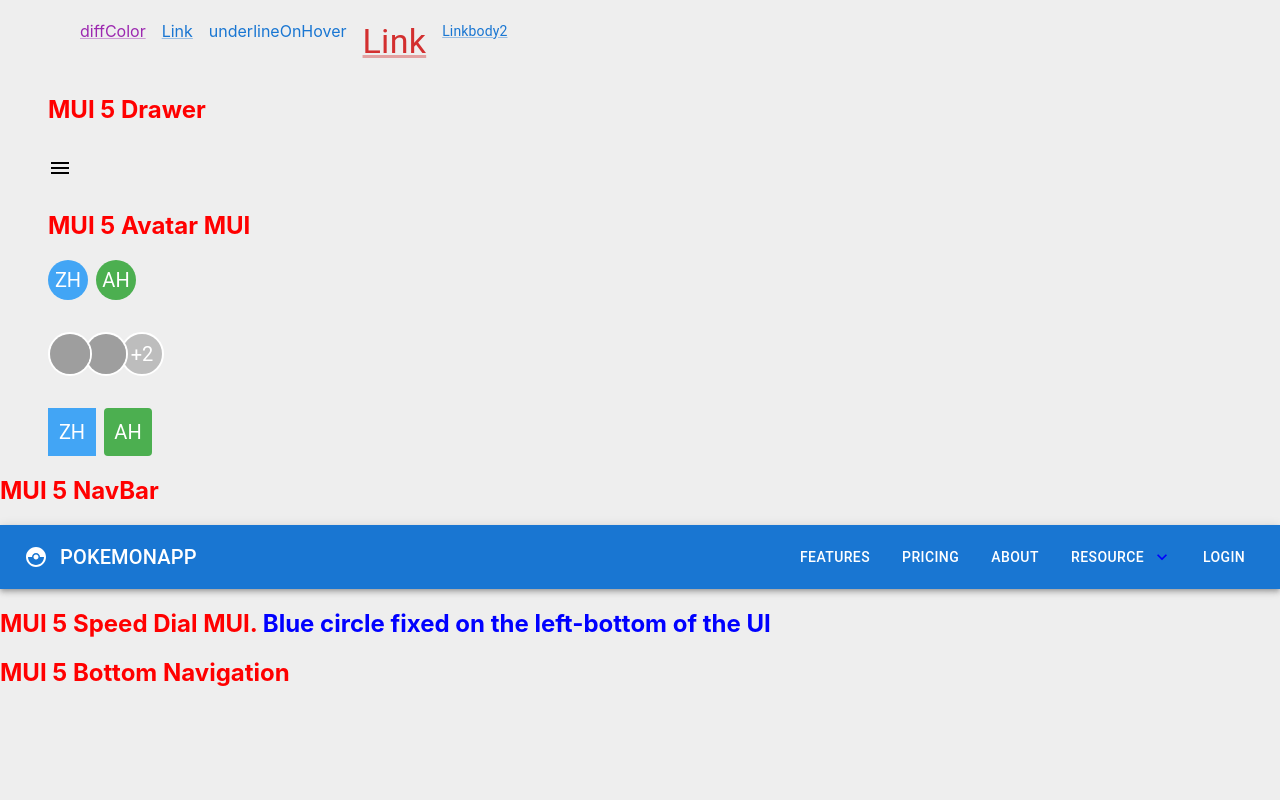
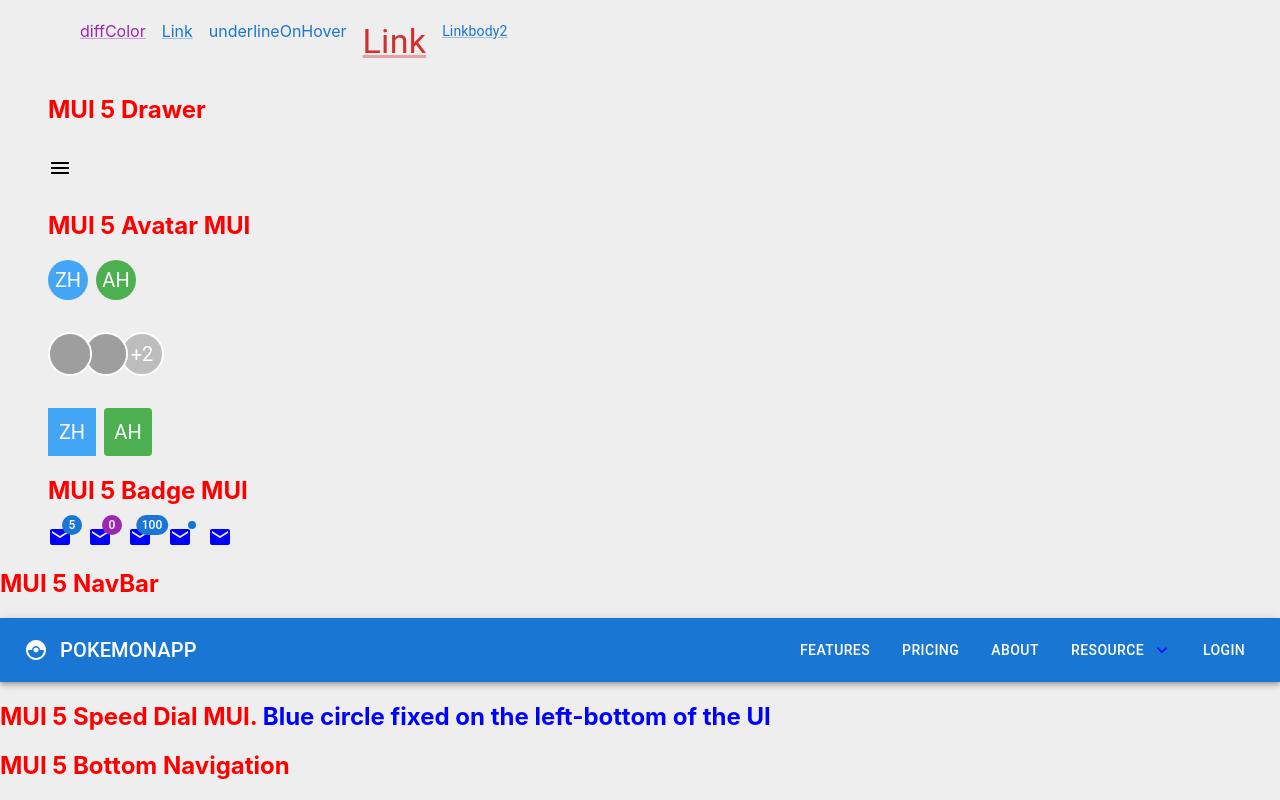
Before and after one commit to Dina2703/mui5-app, a React (Create React App) app: page / in a window 1280 px wide. Shown: the part 6091-6891 px from the top of the page. Before the commit the page ends 6798 px from the top, so only its background shows below. Built offline with nearby package versions, Linux system fonts and the light colour scheme; grey boxes are pictures that could not be loaded.

Commit message:
Badge MUI

```diff
--- a/src/App.js
+++ b/src/App.js
@@ -3,6 +3,7 @@
 import MuiAccordion from "./components/MuiAccordion";
 import MuiAutoComplete from "./components/MuiAutoComplete";
 import MuiAvatar from "./components/MuiAvatar";
+import MuiBadge from "./components/MuiBadge";
 import MuiBottomNavigation from "./components/MuiBottomNavigation";
 import MuiBreadcrumps from "./components/MuiBreadcrumps";
 import MuiButton from "./components/MuiButton";
@@ -66,6 +67,8 @@
         <DrawerMUI />
         <h2>MUI 5 Avatar MUI </h2>
         <MuiAvatar />
+        <h2>MUI 5 Badge MUI </h2>
+        <MuiBadge />
       </div>
       <h2>MUI 5 NavBar </h2>
       <MuiNavbar />
--- /dev/null
+++ b/src/components/MuiBadge.js
@@ -0,0 +1,26 @@
+import { Badge, Stack } from "@mui/material";
+import MailIcon from "@mui/icons-material/Mail";
+
+function MuiBadge() {
+  return (
+    <Stack spacing={2} direction="row">
+      <Badge badgeContent={5} color="primary">
+        <MailIcon />
+      </Badge>
+      <Badge badgeContent={0} showZero color="secondary">
+        <MailIcon />
+      </Badge>
+      <Badge badgeContent={100} color="primary" max={999}>
+        <MailIcon />
+      </Badge>
+      <Badge variant="dot" color="primary">
+        <MailIcon />
+      </Badge>
+      <Badge variant="dot" invisible={true} color="primary">
+        <MailIcon />
+      </Badge>
+    </Stack>
+  );
+}
+
+export default MuiBadge;
```
